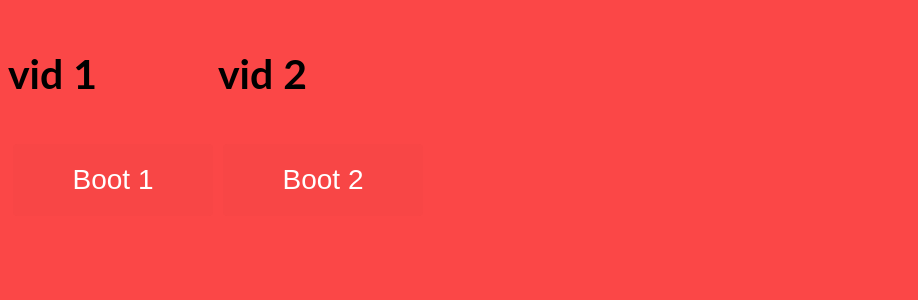
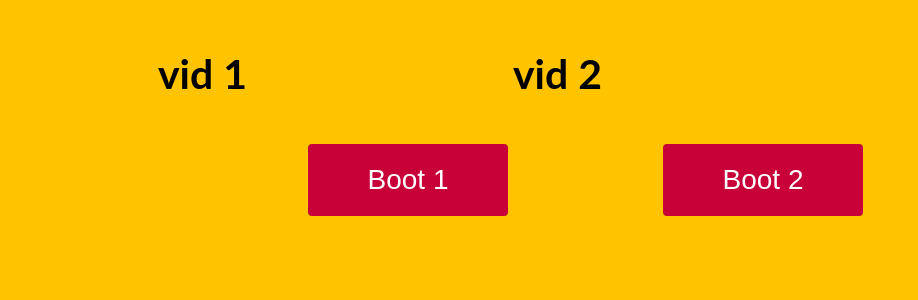
Before and after one commit to cassandralem/calgilcass, a Python web app: template templates/home.html in a window 1280 px wide. Shown: the top 300 px of the page, without its empty margins (0-918 px from the left). Run offline with Jinja, Linux system fonts and the light colour scheme; the template is opened without the code that fills it, so the values that code supplies are empty; some web fonts are replaced.

Commit message:
centered stuff

```diff
--- a/stylesheet/main.css
+++ b/stylesheet/main.css
@@ -1,5 +1,5 @@
 body {
-   background-color: #FB4747;
+   background-color: #FFC300;
    font-family:'Lato', sans-serif;
    font-size: 35px;
    font-weight: 10;
@@ -52,22 +52,24 @@ button {
     -webkit-animation-duration: 10s; /* Safari 4.0 - 8.0 */
     animation-name: example;
     animation-duration: 10s;
+    margin-left: 150px;
 }
 
   /* Safari 4.0 - 8.0 */
   @-webkit-keyframes example {
-    from {background-color: black;}
-    to {background-color: white;}
+      from {background-color: #FF5733;}
+      to {background-color: #C70039;}
   }
 
   /* Standard syntax */
   @keyframes example {
-    from {background-color: black;}
-    to {background-color: #FB4747;}
+      from {background-color: #FF5733;}
+      to {background-color: #C70039;}
   }
 
 
 form {
   display: flex;
+  margin-left: 150px;
 
 }
--- a/templates/home.html
+++ b/templates/home.html
@@ -17,6 +17,7 @@
           <button name="boot1">Boot 1</button>
         </div>
 
+
         <br>
 
         <div class="video-container">
```
Lines whose indentation alone changed are shown as unchanged.
